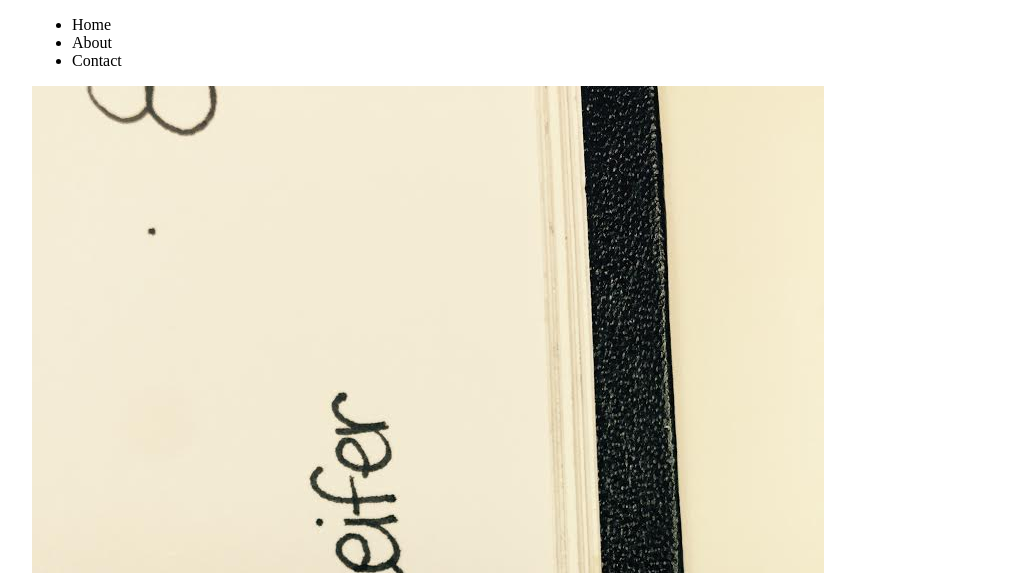
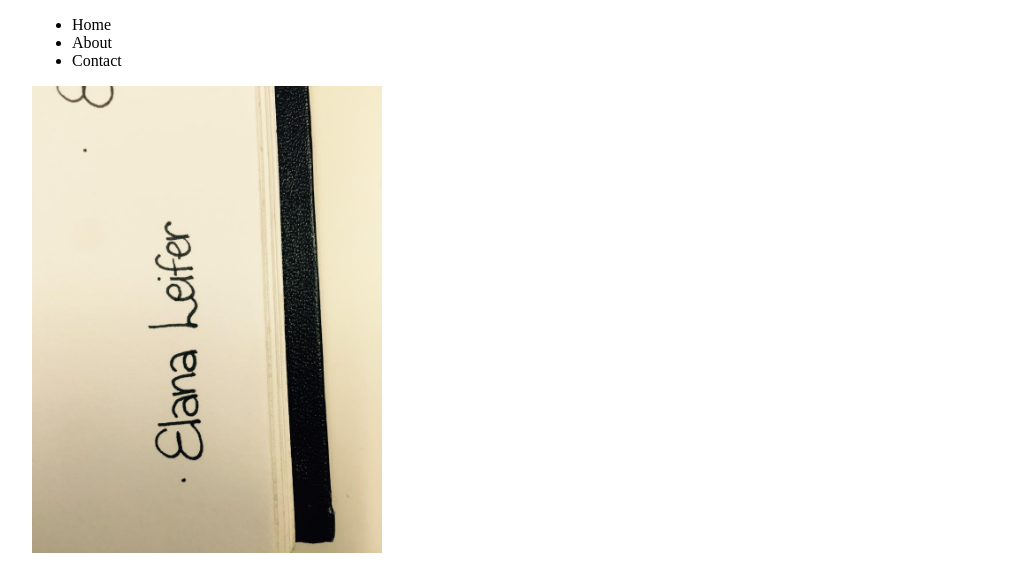
Before and after one commit to elanaleifer/first-html, a plain HTML site: page index.html in a window 1280 px wide. Shown: the top 573 px of the page, without its empty margins (128-1151 px from the left). Drawn offline with Linux system fonts and the light colour scheme.

Commit message:
initial commit with branch implement_sass

```diff
--- a/index.html
+++ b/index.html
@@ -2,7 +2,7 @@
 <html lang="en">
    <head>
       <meta charset="utf-8">
-      <title>The New York Times</title>
+   <title>The New York Times</title>
       <link rel="stylesheet" href="css/style.css">
    </head>
    <body>
@@ -15,7 +15,7 @@
             </ul>
           </nav>
          </header>
-      <div><img src="image/unnamed-2.jpg">
+      <div><img src="image/unnamed-2.jpg" width="350" alt=""></div>
       <h1>The New York Times</h1>
          <p>
       <h2>Regional</h2>
```
Also changed, not shown: 1 other file.
